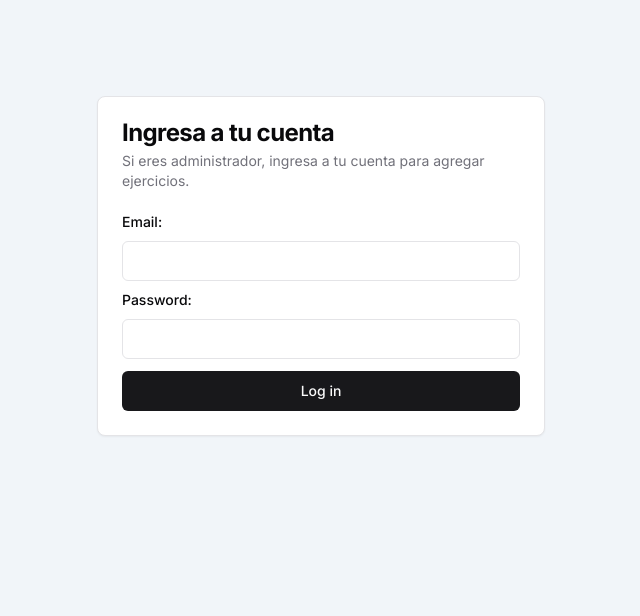
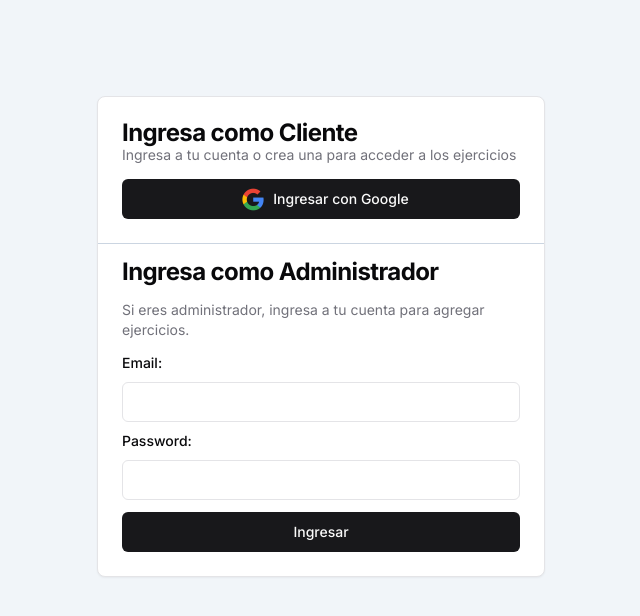
Before and after one commit to solanodz/exercise-db, a Next.js app: page /login in a window 1280 px wide. Shown: the top 616 px of the page, without its empty margins (319-959 px from the left). Built offline with nearby package versions, Linux system fonts and the light colour scheme.

Commit message:
starting google login

```diff
--- a/src/app/login/page.jsx
+++ b/src/app/login/page.jsx
@@ -3,25 +3,35 @@ import { login, signup } from './actions'
 import { Input } from '@/components/ui/input'
 import { Button } from '@/components/ui/button'
 import { Card, CardContent, CardDescription, CardFooter, CardHeader, CardTitle } from '@/components/ui/card'
+import Image from 'next/image'
 
 export default function LoginPage() {
     return (
         <Card className='max-w-md mx-3 sm:mx-auto my-24 h-min'>
-            <CardHeader>
-                <CardTitle className='font-bold'>Ingresa a tu cuenta</CardTitle>
+            <div>
+                <CardHeader className='border-b border-slate-300  flex flex-col gap-2'>
+                    <div className=''>
+                        <CardTitle className='font-bold'>Ingresa como Cliente</CardTitle>
+                        <CardDescription>Ingresa a tu cuenta o crea una para acceder a los ejercicios</CardDescription>
+                    </div>
+                    <Button className='w-full'><Image src={'/google-logo.png'} height={320} width={400} quality={100} alt='google logo' className='w-10 h-fit' />  Ingresar con Google</Button>
+
+                </CardHeader>
+            </div>
+            <CardFooter className='flex flex-col w-full gap-4 pt-4'>
+                <CardTitle className='font-bold text-left mr-auto'>Ingresa como Administrador</CardTitle>
                 <CardDescription>Si eres administrador, ingresa a tu cuenta para agregar ejercicios.</CardDescription>
-            </CardHeader>
-            <CardContent>
-                <form className='flex flex-col gap-3'>
+
+                <form className='flex flex-col gap-3 w-full'>
                     <Label htmlFor="email">Email:</Label>
                     <Input id="email" name="email" type="email" required />
                     <Label htmlFor="password">Password:</Label>
                     <Input id="password" name="password" type="password" required />
                     {/* <Button formAction={signup}>Sign up</Button> */}
-                    <Button formAction={login} className='w-full'>Log in</Button>
+                    <Button formAction={login} className='w-full'>Ingresar</Button>
 
                 </form>
-            </CardContent>
+            </CardFooter>
         </Card>
     )
 }
--- a/src/app/page.js
+++ b/src/app/page.js
@@ -5,16 +5,17 @@ import Link from "next/link";
 
 export default function Home() {
   return (
-    <main className="flex min-h-screen flex-col items-center gap-3 py-24 bg-slate-300">
+    <main className="flex min-h-screen flex-col items-center gap-3 py-24 bg-slate-400">
       <div>
-        <Image src="/detraining-logo.png" width={230} height={120} quality={100} alt="Devning+" className="drop-shadow-xl" />
+        <Image src="/detraining-logo.png" width={2300} height={1200} quality={100} alt="Devning+" className="drop-shadow-xl invert w-[230px] h-fit" />
       </div>
-      <h1 className={`${montserrat.className} antialiased font-black text-5xl sm:text-8xl tracking-tighter text-`}>DETRAINING</h1>
+      <h1 className={`${montserrat.className} antialiased font-black text-5xl sm:text-8xl tracking-tighter text-white`}>DETRAINING</h1>
       <p className="tracking-tight text-slate-600 font-medium sm:text-md text-sm w-full text-center">Desarrollamos software para que desarrolles entrenamientos para tus clientes.</p>
       <div className="flex gap-2">
         <Link href="/private" className={buttonVariants({ variant: 'link' })}>Soy Administrador</Link>
         <Link href="/exercises" className={buttonVariants({ variant: 'default' })}>Buscar Ejercicios</Link>
       </div>
+
     </main>
   );
 }
--- a/src/app/private/page.jsx
+++ b/src/app/private/page.jsx
@@ -52,7 +52,7 @@ export default async function PrivatePage() {
         <div className='p-5 flex flex-col gap-4 max-h-screen '>
             <Card className='flex flex-col sm:flex-row items-center justify-between'>
                 <CardHeader className='flex flex-col'>
-                    <CardTitle className='font-bold tracking-tight text-muted-foreground'>Hola <span className='text-black'>{user?.user.email}</span> 👋🏽</CardTitle>
+                    <CardTitle className='font-bold tracking-tight text-slate-400'>Hola <span className='text-black'>{user?.user.email}</span> 👋🏽</CardTitle>
                     <CardDescription>Desde aquí puedes agregar nuevos ejercicios a la base de datos</CardDescription>
                 </CardHeader>
                 <form action={logout} className='p-6 ml-auto flex gap-3 items-center'>
```
Also changed, not shown: public/google-logo.png (added).
